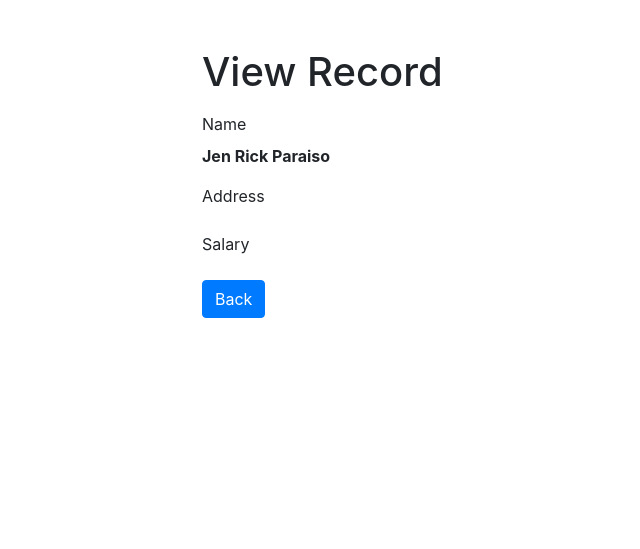
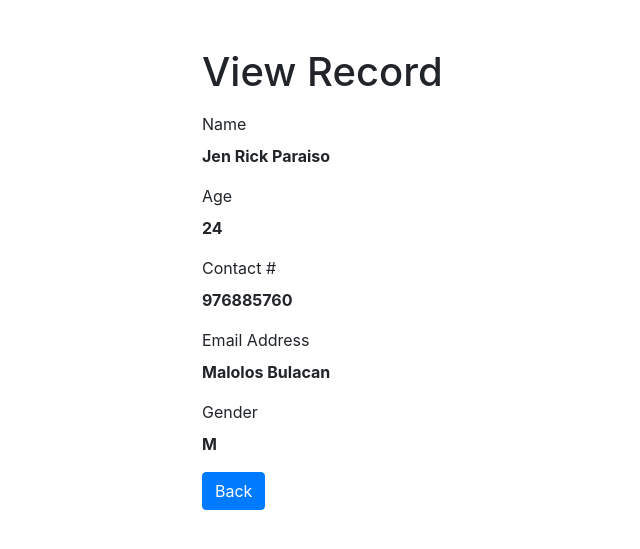
Before and after one commit to JenRickParaiso/Prelims-Crud-Group5-3A, a PHP site: page /read.php?id=1 in a window 1280 px wide. Shown: the top 549 px of the page, without its empty margins (153-793 px from the left). Run offline with PHP 8.4, Linux system fonts and the light colour scheme; data comes from the database, SQL or seed files in the repository; data that the repository does not hold is empty.

Commit message:
Update read.php
Groupmates are cooperating well

```diff
--- a/read.php
+++ b/read.php
@@ -25,8 +25,10 @@ if(isset($_GET["id"]) && !empty(trim($_GET["id"]))){
 
                 // Retrieve individual field value
                 $name = $row["name"];
-                $address = $row["address"];
-                $salary = $row["salary"];
+				$age = $row["age"];
+				$contactnumber = $row["contactnumber"];
+                $emailaddress = $row["emailaddress"];
+                $gender = $row["gender"];
             } else{
                 // URL doesn't contain valid id parameter. Redirect to error page
                 header("location: error.php");
@@ -73,13 +75,21 @@ if(isset($_GET["id"]) && !empty(trim($_GET["id"]))){
                         <label>Name</label>
                         <p><b><?php echo $row["name"]; ?></b></p>
                     </div>
-                    <div class="form-group">
-                        <label>Address</label>
-                        <p><b><?php echo $row["address"]; ?></b></p>
+					 <div class="form-group">
+                        <label>Age</label>
+                        <p><b><?php echo $row["age"]; ?></b></p>
                     </div>
                     <div class="form-group">
-                        <label>Salary</label>
-                        <p><b><?php echo $row["salary"]; ?></b></p>
+					 <div class="form-group">
+                        <label>Contact #</label>
+                        <p><b><?php echo $row["contactnumber"]; ?></b></p>
+                    </div>
+                        <label>Email Address</label>
+                        <p><b><?php echo $row["emailaddress"]; ?></b></p>
+                    </div>
+                    <div class="form-group">
+                        <label>Gender</label>
+                        <p><b><?php echo $row["gender"]; ?></b></p>
                     </div>
                     <p><a href="index.php" class="btn btn-primary">Back</a></p>
                 </div>
```
